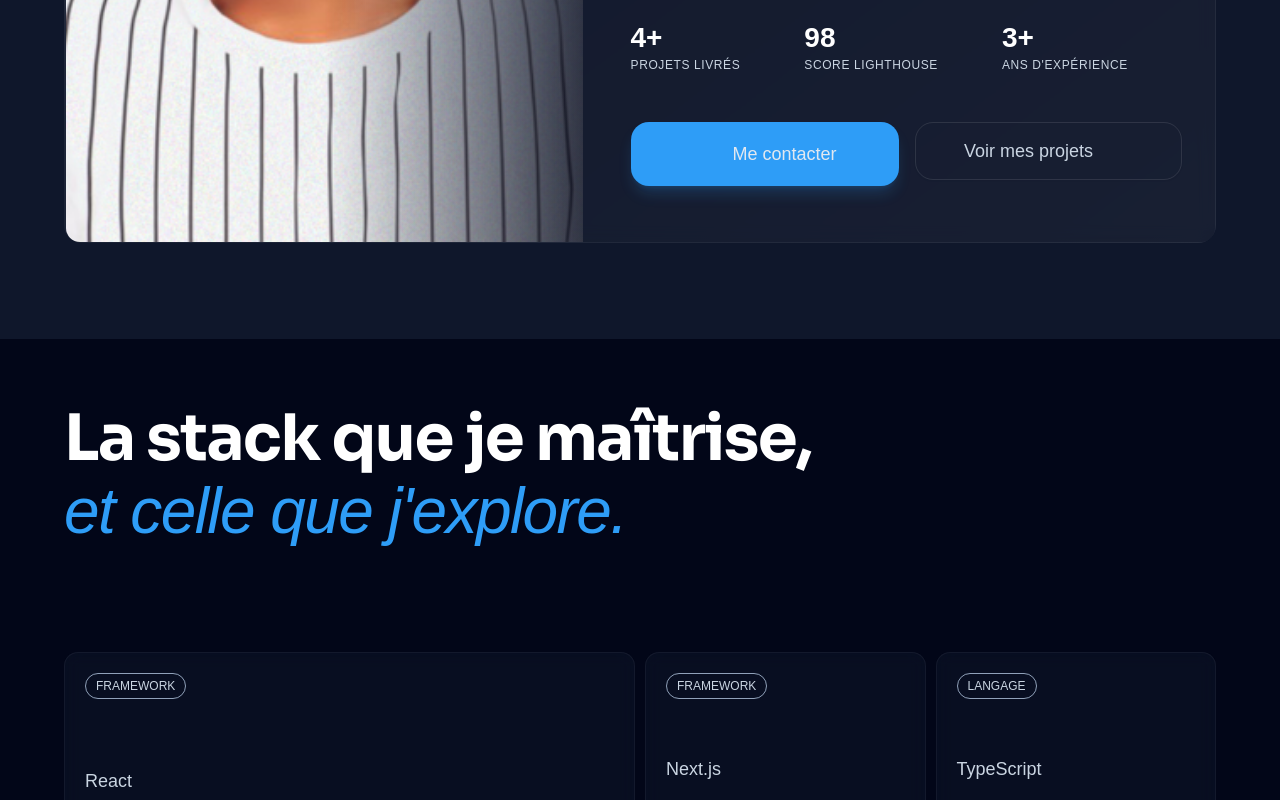
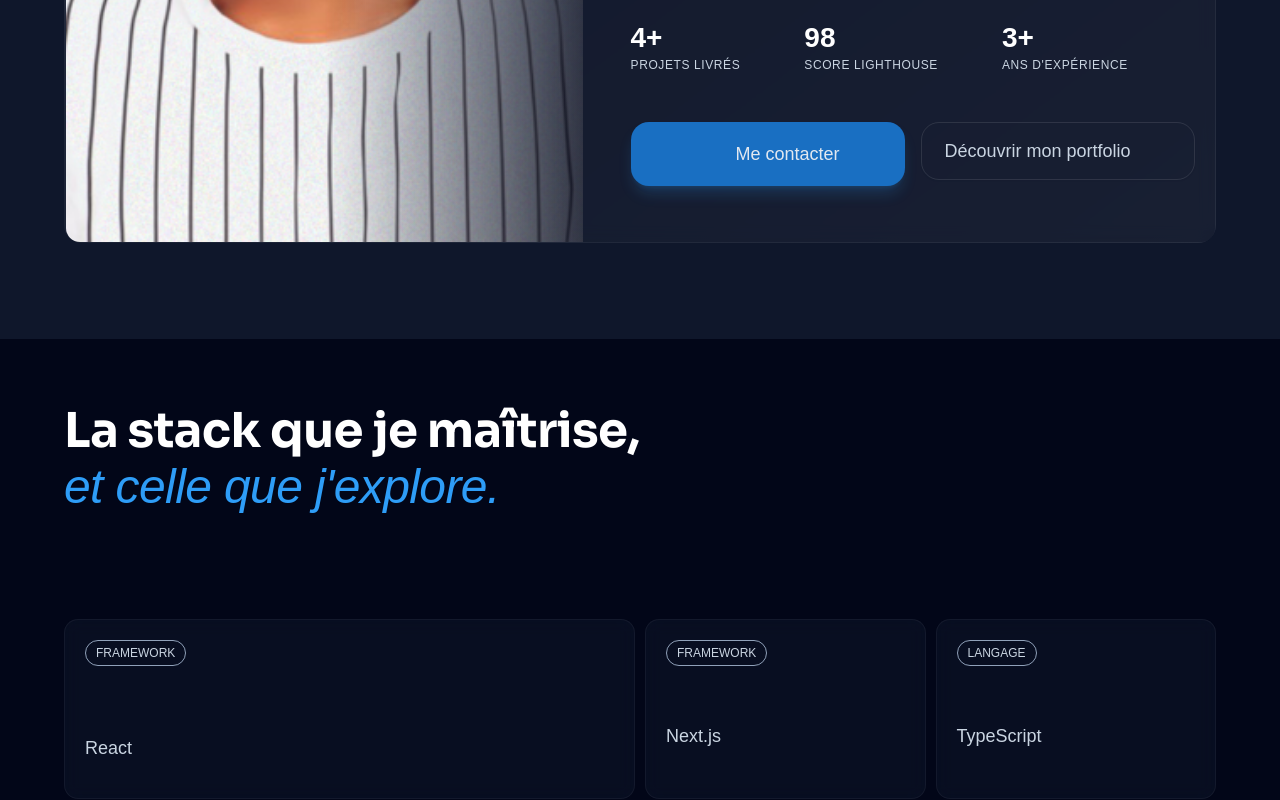
Before and after one commit to hervezossou/hz-portfolio, a Next.js app: page /about in a window 1280 px wide. Shown: the part 1220-2020 px from the top of the page. Built offline with nearby package versions, Linux system fonts and the light colour scheme; some icons are missing; a web font is replaced by a local one.

Commit message:
Accessibility: Refine heading hierarchy, button contrast, labels, and link text

```diff
--- a/src/app/not-found.tsx
+++ b/src/app/not-found.tsx
@@ -70,7 +70,7 @@ export default function NotFound() {
                                     icon={LinkSquare01Icon}
                                     size={20}
                                 />
-                                Voir mes projets
+                                Voir toutes mes réalisations
                             </Button>
                         </Link>
                     </div>
--- a/src/components/layout/Header.tsx
+++ b/src/components/layout/Header.tsx
@@ -61,7 +61,7 @@ export function Header() {
                         <Link href="/contact">
                             <Button
                                 size="lg"
-                                className="bg-azure-blue-600 hover:bg-azure-blue-500 shadow-azure-blue-500/20 cursor-pointer rounded-2xl px-10 py-8 text-sm font-medium text-white shadow-lg transition-all"
+                                className="bg-azure-blue-700 hover:bg-azure-blue-600 shadow-azure-blue-500/20 cursor-pointer rounded-2xl px-10 py-8 text-sm font-medium text-white shadow-lg transition-all"
                             >
                                 <HugeiconsIcon
                                     icon={Mail01Icon}
@@ -76,6 +76,7 @@ export function Header() {
                     {/* Mobile Menu Toggle */}
                     <Button
                         variant="outline"
+                        aria-label={isMobileMenuOpen ? "Fermer le menu" : "Ouvrir le menu"}
                         className="hover:text-azure-blue-600 cursor-pointer p-2 text-slate-300 transition-colors lg:hidden"
                         onClick={() => setIsMobileMenuOpen(!isMobileMenuOpen)}
                     >
@@ -113,7 +114,7 @@ export function Header() {
                                     href="/contact"
                                     onClick={() => setIsMobileMenuOpen(false)}
                                 >
-                                    <Button className="bg-azure-blue-600 mx-auto w-full max-w-xs cursor-pointer rounded-2xl px-8 py-7 text-lg">
+                                    <Button className="bg-azure-blue-700 hover:bg-azure-blue-600 mx-auto w-full max-w-xs cursor-pointer rounded-2xl px-8 py-7 text-lg">
                                         <HugeiconsIcon
                                             icon={Mail01Icon}
                                             size={20}
--- a/src/components/organisms/about-card.tsx
+++ b/src/components/organisms/about-card.tsx
@@ -71,7 +71,7 @@ export function AboutCard({
                         <Button
                             asChild
                             size="lg"
-                            className="w-full lg:w-[50%] bg-azure-blue-500 hover:bg-azure-blue-600 shadow-azure-blue-500/20 rounded-2xl px-10 py-8 shadow-lg"
+                            className="w-full lg:w-[50%] bg-azure-blue-700 hover:bg-azure-blue-600 shadow-azure-blue-500/20 rounded-2xl px-10 py-8 shadow-lg"
                         >
 
                             <Link href="/contact">
@@ -89,8 +89,8 @@ export function AboutCard({
                             size="lg"
                             className="w-full lg:w-[50%] rounded-2xl border-white/10 px-10 py-7 text-slate-300 hover:text-azure-blue-500 hover:border-azure-blue-500"
                         >
-                            <Link href="/works">
-                                <TypographyBody>Voir mes projets</TypographyBody>
+                            <Link href="/works" aria-label="Voir toutes mes réalisations">
+                                <TypographyBody>Découvrir mon portfolio</TypographyBody>
                                 <HugeiconsIcon
                                     icon={ArrowRight01Icon}
                                     size={24}
--- a/src/components/sections/conversion-section.tsx
+++ b/src/components/sections/conversion-section.tsx
@@ -69,7 +69,7 @@ export function ConversionSection({
 
                             <div className="mb-12 flex flex-col gap-4 sm:flex-row">
                                 <Link href="/contact">
-                                    <Button className="min-w-[220px] cursor-pointer gap-3 rounded-2xl bg-azure-blue-500 px-10 py-7 text-base font-medium text-white shadow-xl shadow-white/5 transition-all hover:bg-azure-blue-600">
+                                    <Button className="min-w-[220px] cursor-pointer gap-3 rounded-2xl bg-azure-blue-700 px-10 py-7 text-base font-medium text-white shadow-xl shadow-white/5 transition-all hover:bg-azure-blue-600">
                                         <HugeiconsIcon
                                             icon={Mail01Icon}
                                             size={24}
@@ -82,9 +82,10 @@ export function ConversionSection({
                                 <Link href="/works">
                                     <Button
                                         variant="outline"
+                                        aria-label="Voir toutes mes réalisations"
                                         className="hover:text-azure-blue-500 hover:border-azure-blue-500 min-w-[220px] cursor-pointer gap-3 rounded-2xl px-10 py-7 text-base font-medium text-slate-300 transition-all"
                                     >
-                                        <TypographyBody>Voir mes projets</TypographyBody>
+                                        <TypographyBody>Toutes mes réalisations</TypographyBody>
                                         <HugeiconsIcon
                                             icon={ArrowRight01Icon}
                                             size={20}
--- a/src/components/sections/hero-section.tsx
+++ b/src/components/sections/hero-section.tsx
@@ -82,8 +82,11 @@ export const HeroSection = ({ variant = "primary" }: HeroSectionProps) => {
                     className="flex flex-col items-center gap-4 sm:flex-row"
                 >
                     <Link href="#projets" scroll={true}>
-                        <Button className="bg-azure-blue-500 hover:bg-azure-blue-600 shadow-azure-blue-500/20 cursor-pointer gap-3 rounded-2xl px-10 py-7 text-base font-medium text-white shadow-lg transition-all">
-                            <span>Voir mes projets</span>
+                        <Button
+                            aria-label="Voir les projets récents sur cette page"
+                            className="bg-azure-blue-700 hover:bg-azure-blue-600 shadow-azure-blue-500/20 cursor-pointer gap-3 rounded-2xl px-10 py-7 text-base font-medium text-white shadow-lg transition-all"
+                        >
+                            <span>Projets récents</span>
                             <HugeiconsIcon
                                 icon={ArrowRight01Icon}
                                 size={24}
--- a/src/components/ui/section-header.tsx
+++ b/src/components/ui/section-header.tsx
@@ -1,7 +1,7 @@
 "use client";
 
 import { motion } from "motion/react";
-import { TypographyH1, TypographyBody } from "@/components/ui/typography";
+import { TypographyH2, TypographyBody } from "@/components/ui/typography";
 import { cn } from "@/components/lib/utils";
 
 interface SectionHeaderProps {
@@ -24,9 +24,9 @@ export function SectionHeader({
                 transition={{ duration: 0.6 }}
                 className="flex flex-col gap-4"
             >
-                <TypographyH1 className="text-[clamp(44px,5.5vw,82px)] leading-[1.06] font-bold tracking-[-0.035em] text-white">
+                <TypographyH2 className="text-[clamp(44px,5.5vw,82px)] leading-[1.06] font-bold tracking-[-0.035em] text-white">
                     {title}
-                </TypographyH1>
+                </TypographyH2>
                 {subtitle && (
                     <TypographyBody className="max-w-4xl text-slate-200">
                         {subtitle}
```
